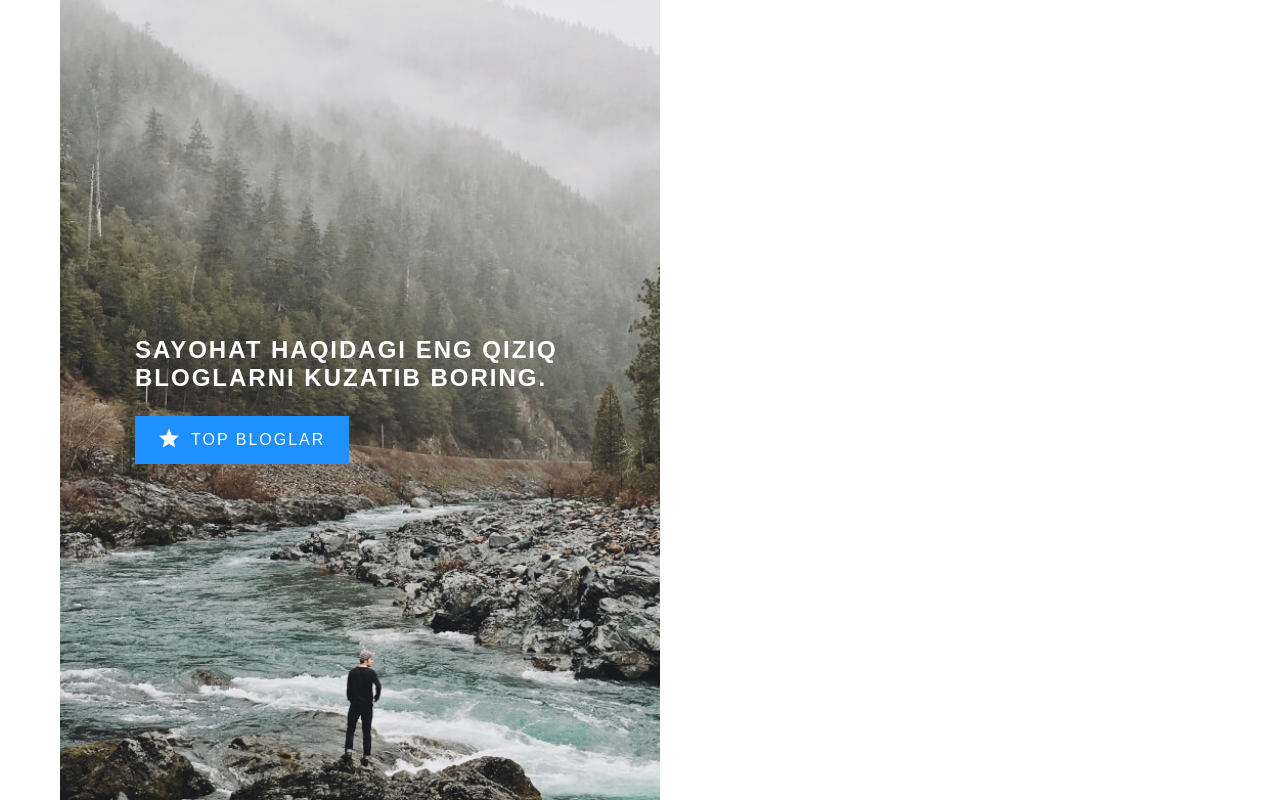
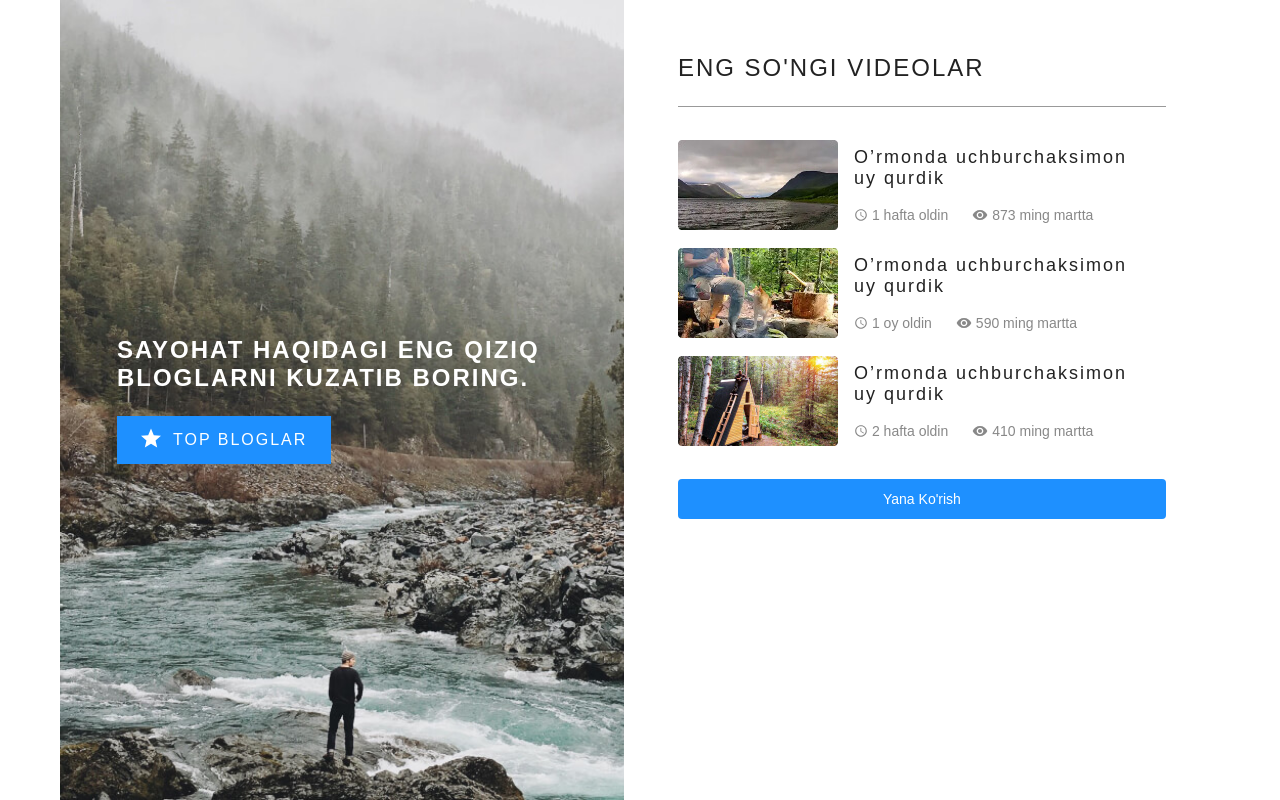
Before and after one commit to Khasan077/articles-ex, a plain HTML site: page index.html in a window 1280 px wide. Drawn offline with Linux system fonts and the light colour scheme.

Commit message:
add videos least section

```diff
--- a/css/style.css
+++ b/css/style.css
@@ -117,6 +117,117 @@ img{
 
     }
 
-    .hero-link-text {
+   /* Leatest-video */
 
-    }
+.latest-videos {
+    width: 100%;
+    max-width: 600px;
+    padding: 54px;
+}
+.latest-videos-heading {
+    margin-top: 0;
+    margin-bottom: 24px;
+    font-size: 24px;
+    font-family: "Arial" sans-serif;
+    font-weight: 400;
+    line-height: normal;
+    letter-spacing: 2px;
+    text-transform: uppercase;
+}
+.latest-videos-devider {
+    height: 1px;
+    border: 0;
+    margin-top: 24px;
+    margin-bottom: 24px;
+    background-color: #999;
+}
+.latest-videos-list {
+    padding: 0;margin: 0;
+    list-style: none;
+    margin-bottom: 24px;
+}
+.latest-videos-item:not(:last-child){
+    margin-bottom: 10px;
+}
+
+.item-latest-videos {
+    display: flex;
+}
+.item-latest-videos-img {
+    width: 160px;
+    height: auto;
+    border-radius: 4px;
+    object-fit: contain;
+}
+.item-latest-videos-info {
+    padding: 16px;
+}
+.item-latest-video-heading {
+    margin-top: 0;
+    font-family: "Arial" sans-serif;
+    font-size: 18px;
+    font-weight: 400;
+    letter-spacing: 2px;
+    line-height: normal;
+}
+
+.item-latest-video-links{
+    color: #222;
+    text-decoration: none;
+}
+.item-latest-video-links:hover{
+    color: #1E90FF;
+}
+.item-latest-video-meta {
+    display: flex;
+    align-items: center;
+    color: #888;
+    font-size: 14px;
+    line-height: normal;
+}
+.item-latest-videos-published-at {
+    display: flex;
+    align-items: center;
+    margin-right: 24px;
+}
+.item-latest-videos-published-at::before{
+    width: 14px;
+    height: 14px;
+    margin-right: 4px;
+    background-image: url(/img/icon-clock\ 1.svg);
+    background-repeat: no-repeat;
+    background-position: center;
+    background-size: contain;
+    content: "";
+}
+.item-latest-videos-views{
+    display: flex;
+    align-items: center;
+}
+.item-latest-videos-views::before {
+    width: 16px;
+    height: 16px;
+    margin-right: 4px;
+    background-image: url(/img/visibility_black_24dp\ 1.svg);
+    background-repeat: no-repeat;
+    background-position: center;
+    background-size: contain;
+    content: "";
+}
+
+.load-more-button{
+    display: block;
+    width: 100%;
+    padding: 12px;
+    background-color: #1E90FF;
+    color: #fff;
+    border: 0;
+    font-size: 14px;
+    line-height: normal;
+    cursor: pointer;
+    border-radius: 4px;
+}
+
+.load-more-button:hover{
+    background: rgba(30, 144, 255, 0.60);
+}
--- a/index.html
+++ b/index.html
@@ -13,6 +13,7 @@
 
     <main class="main-content">
         <div class="global-wrapper container">
+            <!-- Hero -->
             <div class="hero">
                 <div class="hero-content">
                     <h1 class="hero-heading">Sayohat haqidagi eng qiziq bloglarni kuzatib boring.</h1>
@@ -23,6 +24,62 @@
                     </a>
                 </div>
             </div>
+            <!-- Leatest-Videos -->
+            <section class="latest-videos">
+                <h2 class="latest-videos-heading">Eng so'ngi videolar</h2>
+                <hr class="latest-videos-devider">
+                <ul class="latest-videos-list">
+                    <li class="latest-videos-item">
+                        <div class="item-latest-videos">
+                            <img src="./img/article-poster-1.jpg" alt="uy" class="item-latest-videos-img" width="160" height="90" srcset="./img/article-poster-1.jpg 1x ./img/article-poster-1@2x.jpg 2x">
+                            <div class="item-latest-videos-info">
+                                <h3 class="item-latest-video-heading">
+                                    <a class="item-latest-video-links" href="">
+                                        O’rmonda uchburchaksimon uy qurdik
+                                    </a>
+                                </h3>
+                                <div class="item-latest-video-meta">
+                                    <time class="item-latest-videos-published-at" datetime="2023-09-23">1 hafta oldin</time>
+                                    <div class="item-latest-videos-views">873 ming martta</div>
+                                </div>
+                            </div>
+                        </div>
+
+                        <div class="item-latest-videos">
+                            <img src="./img/article-poster-2.jpg" alt="tog" class="item-latest-videos-img" width="160" height="90" srcset="./img/article-poster-1.jpg 1x ./img/article-poster-2@2x.jpg 2x">
+                            <div class="item-latest-videos-info">
+                                <h3 class="item-latest-video-heading">
+                                    <a class="item-latest-video-links" href="">
+                                        O’rmonda uchburchaksimon uy qurdik
+                                    </a>
+                                </h3>
+                                <div class="item-latest-video-meta">
+                                    <time class="item-latest-videos-published-at" datetime="2023-09-23">1 oy oldin</time>
+                                    <div class="item-latest-videos-views">590 ming martta</div>
+                                </div>
+                            </div>
+                        </div>
+
+                        <div class="item-latest-videos">
+                            <img src="./img/article-poster.jpg" alt="kol" class="item-latest-videos-img" width="160" height="90" srcset="./img/article-poster-1.jpg 1x ./img/article-poster@2x.jpg 2x">
+                            <div class="item-latest-videos-info">
+                                <h3 class="item-latest-video-heading">
+                                    <a class="item-latest-video-links" href="">
+                                        O’rmonda uchburchaksimon uy qurdik
+                                    </a>
+                                </h3>
+                                <div class="item-latest-video-meta">
+                                    <time class="item-latest-videos-published-at" datetime="2023-09-23">2 hafta oldin</time>
+                                    <div class="item-latest-videos-views">410 ming martta</div>
+                                </div>
+                            </div>
+                        </div>
+                    </li>
+                </ul>
+                <button class="load-more-button">
+                    Yana Ko'rish
+                </button>
+            </section>
         </div>
     </main>
 
```
Also changed, not shown: img/article-poster-1.jpg (added), img/article-poster-2.jpg (added), img/article-poster.jpg (added), img/article-poster@2x-1.jpg (added), img/article-poster@2x-2.jpg (added), img/article-poster@2x.jpg (added), img/icon-clock 1.svg (added), img/visibility_black_24dp 1.svg (added).
